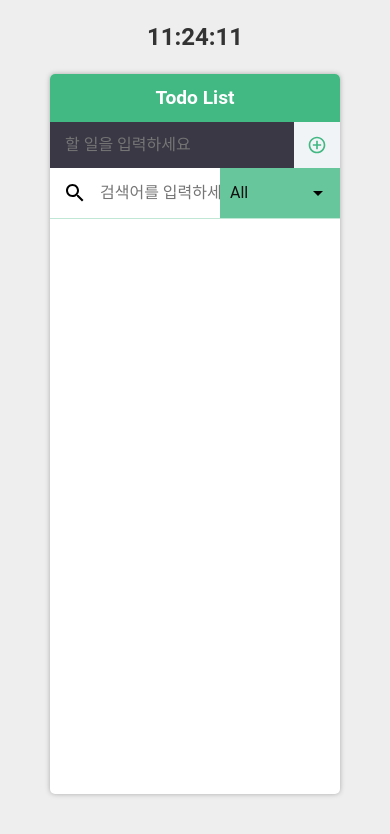
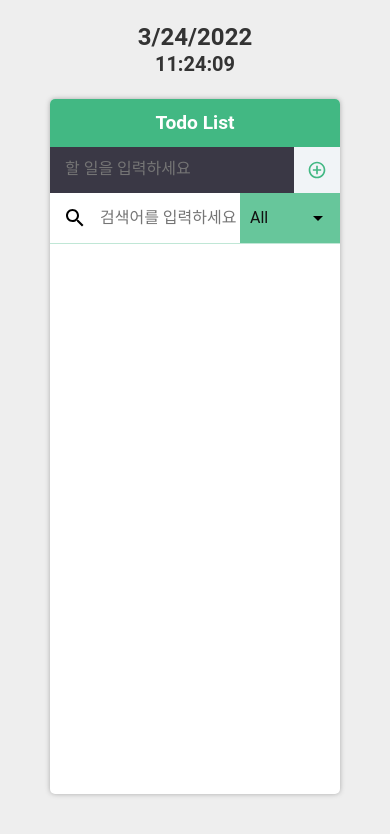
Before and after one commit to hye0ngyun/Vue-Todolist, a Vue app: page / in a window 390 px wide. Shown: the top 834 px of the page. Built offline with nearby package versions, Linux system fonts and the light colour scheme; a web font is replaced by a local one.

Commit message:
Update: markup, style

```diff
--- a/src/App.vue
+++ b/src/App.vue
@@ -2,6 +2,7 @@
 import { reactive } from "@vue/reactivity";
 import { computed } from "@vue/runtime-core";
 import TodoList from "./components/todo-list/TodoList.vue";
+import format from "@/lib/utils/format.ts";
 
 const state = reactive({
   date: new Date(),
@@ -26,8 +27,13 @@ setInterval(() => {
 
 <template>
   <div class="wrap">
-    <h2 class="date">
-      {{ `${currHours}:${currMinutes}:${currSeconds}` }}
+    <h2 class="date-wrap">
+      <div class="date">
+        {{ Intl.DateTimeFormat().format(new Date()) }}
+      </div>
+      <div class="time">
+        {{ `${currHours}:${currMinutes}:${currSeconds}` }}
+      </div>
     </h2>
     <TodoList />
   </div>
@@ -40,7 +46,7 @@ html,
   height: 100%;
 }
 </style>
-<style scoped>
+<style lang="scss" scoped>
 .wrap {
   display: flex;
   flex-direction: column;
@@ -50,8 +56,17 @@ html,
   align-items: center;
   padding: 25px;
 }
-.date {
-  font-size: 3rem;
+.date-wrap {
   font-weight: bold;
+  display: flex;
+  flex-direction: column;
+  align-items: center;
+  gap: 5px;
+  .date {
+    font-size: 3rem;
+  }
+  .time {
+    font-size: 2.5rem;
+  }
 }
 </style>
--- a/src/components/UpdatePopup.vue
+++ b/src/components/UpdatePopup.vue
@@ -39,6 +39,7 @@ const updateList = () => {
   align-items: center;
   padding: 20px;
   top: 0;
+  z-index: 1;
 }
 .bl_popupWrap.js_active {
   visibility: visible;
--- a/src/components/todo-list/List.vue
+++ b/src/components/todo-list/List.vue
@@ -25,14 +25,26 @@ const checkList = () => {
 <template>
   <li class="bl_list">
     <div class="bl_date-wrap">
-      <div class="bl_date start">
+      <label :for="`date-start-${obj.id}`" class="bl_date start">
+        <input
+          class="date-picker"
+          type="date"
+          :name="`date-start-${obj.id}`"
+          :id="`date-start-${obj.id}`"
+        />
         <div class="date">{{ format.d(obj?.date) }}</div>
         <div class="time">{{ format.t(obj?.date) }}</div>
-      </div>
-      <div class="bl_date end">
+      </label>
+      <label :for="`date-end-${obj.id}`" class="bl_date end">
+        <input
+          class="date-picker"
+          type="date"
+          :name="`date-end-${obj.id}`"
+          :id="`date-end-${obj.id}`"
+        />
         <div class="date">{{ format.d(obj?.date) }}</div>
         <div class="time">{{ format.t(obj?.date) }}</div>
-      </div>
+      </label>
     </div>
     <div class="bl_contWrap">
       <input
@@ -108,6 +120,9 @@ const checkList = () => {
       gap: 5px;
       justify-content: center;
     }
+    .date-picker {
+      display: none;
+    }
     &::after {
       content: "";
       width: 1px;
--- a/src/components/todo-list/SelectBox.vue
+++ b/src/components/todo-list/SelectBox.vue
@@ -42,15 +42,16 @@ const selectOption = (e) => {
 </template>
 
 <style scoped lang="scss">
+.bl_selectWrap {
+  width: 150px;
+  flex-shrink: 0;
+  z-index: 1;
+}
 .bl_selecteBoxTitle {
   display: flex;
   justify-content: space-between;
   padding-right: 10px;
   flex-shrink: 5;
-}
-.bl_selectWrap {
-  width: 100%;
-  max-width: 150px;
 }
 .hp_hidden {
   display: none;
@@ -93,12 +94,12 @@ const selectOption = (e) => {
 }
 @media (max-width: 768px) {
   .bl_selectWrap {
-    max-width: 120px;
+    max-width: 100px;
   }
   .bl_selectBox {
     // max-width: 100px;
     .bl_selectBoxItemWrap {
-      max-width: 120px;
+      max-width: 100px;
     }
   }
 }
```
